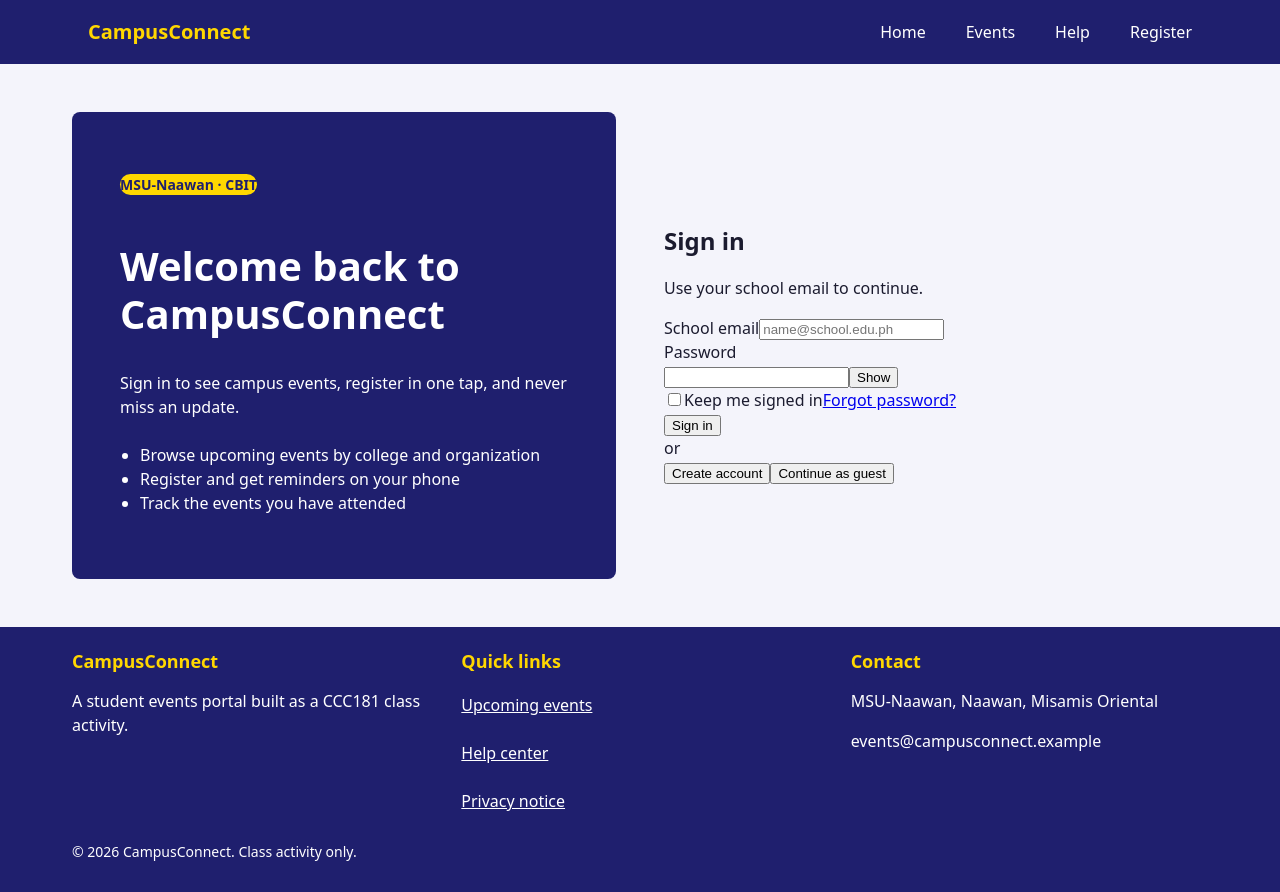
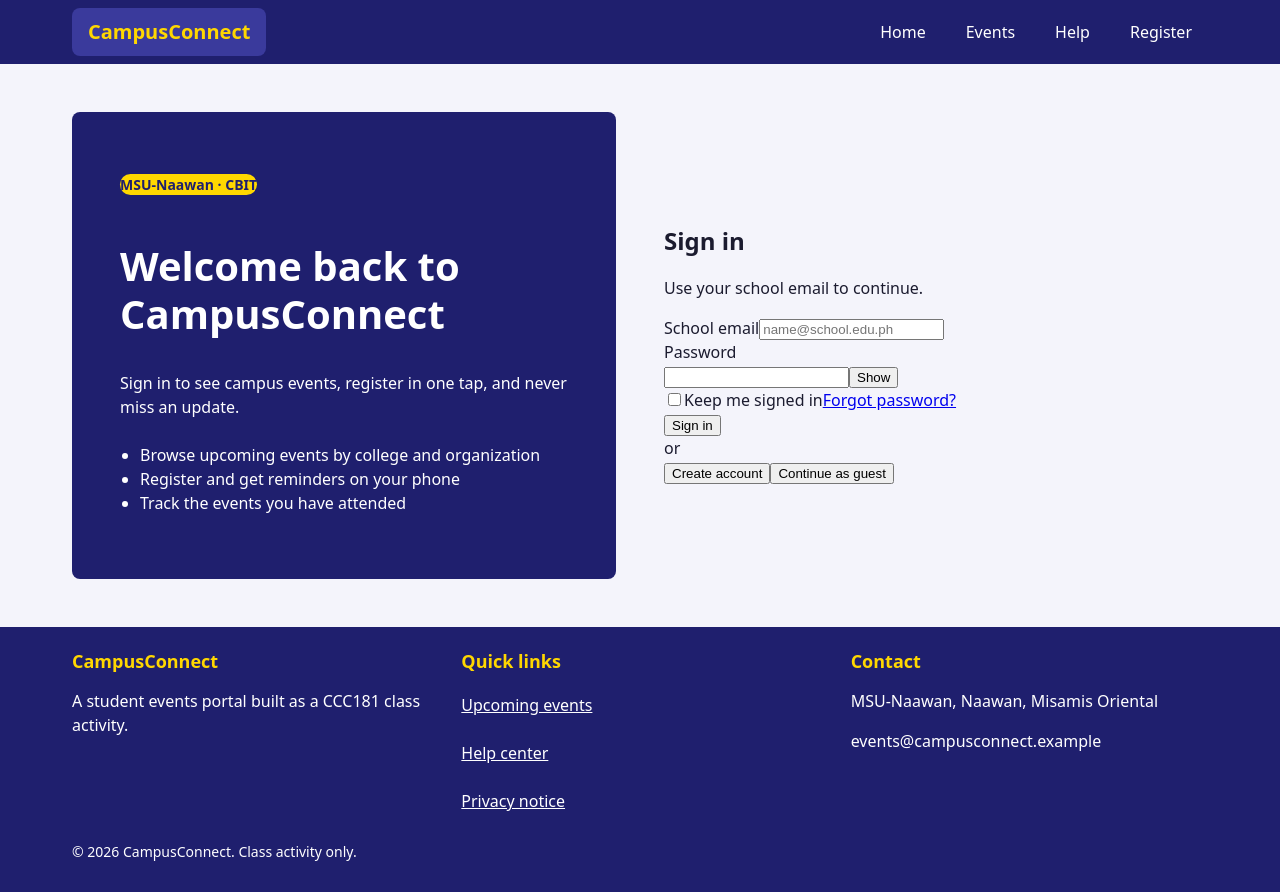
Before and after one commit to preciousmaedala/ccc181-week10-group1, a React (Vite) app: page / in a window 1280 px wide. In both pictures the pointer is over the link "CampusConnect". Built offline with nearby package versions, Linux system fonts and the light colour scheme.

Commit message:
add hover and focus background to brand link

```diff
--- a/src/styles/nav.css
+++ b/src/styles/nav.css
@@ -11,8 +11,8 @@
    ======================================================================= */
 
 
-/* ---- 1. PHONE (no media query) ---------------------------------------
-   NAVBAR (Flexbox) */
+/* ---- 1. PHONE (no media query) --------------------------------------- */
+  /* NAVBAR (Flexbox) */
 .site-header {
   background: var(--navy);
   color: #fff;
@@ -36,6 +36,12 @@
   color: var(--gold);
   text-decoration: none;
   border-radius: var(--radius);
+}
+
+
+.navbar__brand:hover,
+.navbar__brand:focus-visible {
+  background: var(--navy-hover);
 }
 
 
@@ -71,7 +77,7 @@
   outline-offset: 2px;
 }
 
-
+   /* FOOTER */
 .site-footer {
   background: var(--navy);
   color: #fff;
```
